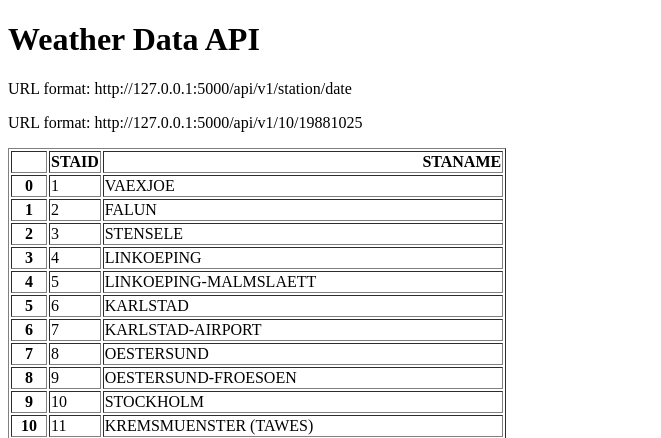
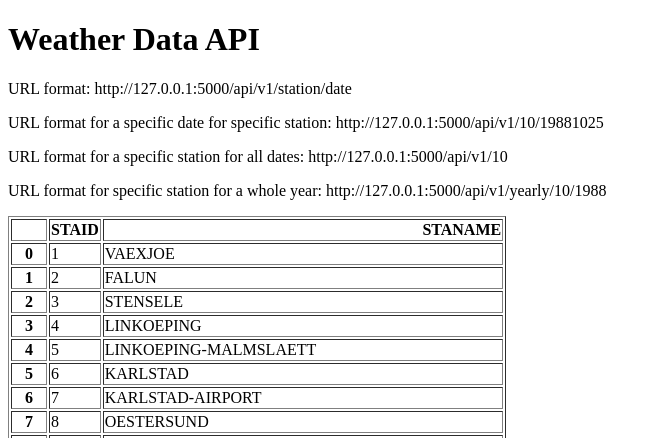
Before and after one commit to SathiyanarayananSK/BuildWeatherDataAPI-Python, a Flask app: page / in a window 1280 px wide. Shown: the top 438 px of the page, without its empty margins (0-661 px from the left). Run offline with Flask 3, Linux system fonts and the light colour scheme.

Commit message:
Finish code

```diff
--- a/main.py
+++ b/main.py
@@ -20,4 +20,17 @@ def temp(station, date):
             "temperature": temperature}
 
 
+@app.route("/api/v1/<station>")
+def all_data(station):
+    df = pd.read_csv(f"data/Weather_API_data_A6/TG_STAID{str(station).zfill(6)}.txt", skiprows=20, parse_dates=["    DATE"])
+    result = df.to_dict(orient="records")
+    return result
+
+@app.route("/api/v1/yearly/<station>/<year>")
+def all_data_yearly(station, year):
+    df = pd.read_csv(f"data/Weather_API_data_A6/TG_STAID{str(station).zfill(6)}.txt", skiprows=20)
+    df["    DATE"] = df["    DATE"].astype(str)
+    result = df.loc[df["    DATE"].str.startswith(str(year))].to_dict(orient="records")
+    return result
+
 app.run(debug=True)
--- a/templates/home.html
+++ b/templates/home.html
@@ -7,7 +7,9 @@
 <body>
 <h1>Weather Data API</h1>
 <p>URL format: http://127.0.0.1:5000/api/v1/station/date</p>
-<p>URL format: http://127.0.0.1:5000/api/v1/10/19881025</p>
+<p>URL format for a specific date for specific station: http://127.0.0.1:5000/api/v1/10/19881025</p>
+<p>URL format for a specific station for all dates: http://127.0.0.1:5000/api/v1/10</p>
+<p>URL format for specific station for a whole year: http://127.0.0.1:5000/api/v1/yearly/10/1988</p>
 {{data|safe}}
 </body>
 </html>
```
